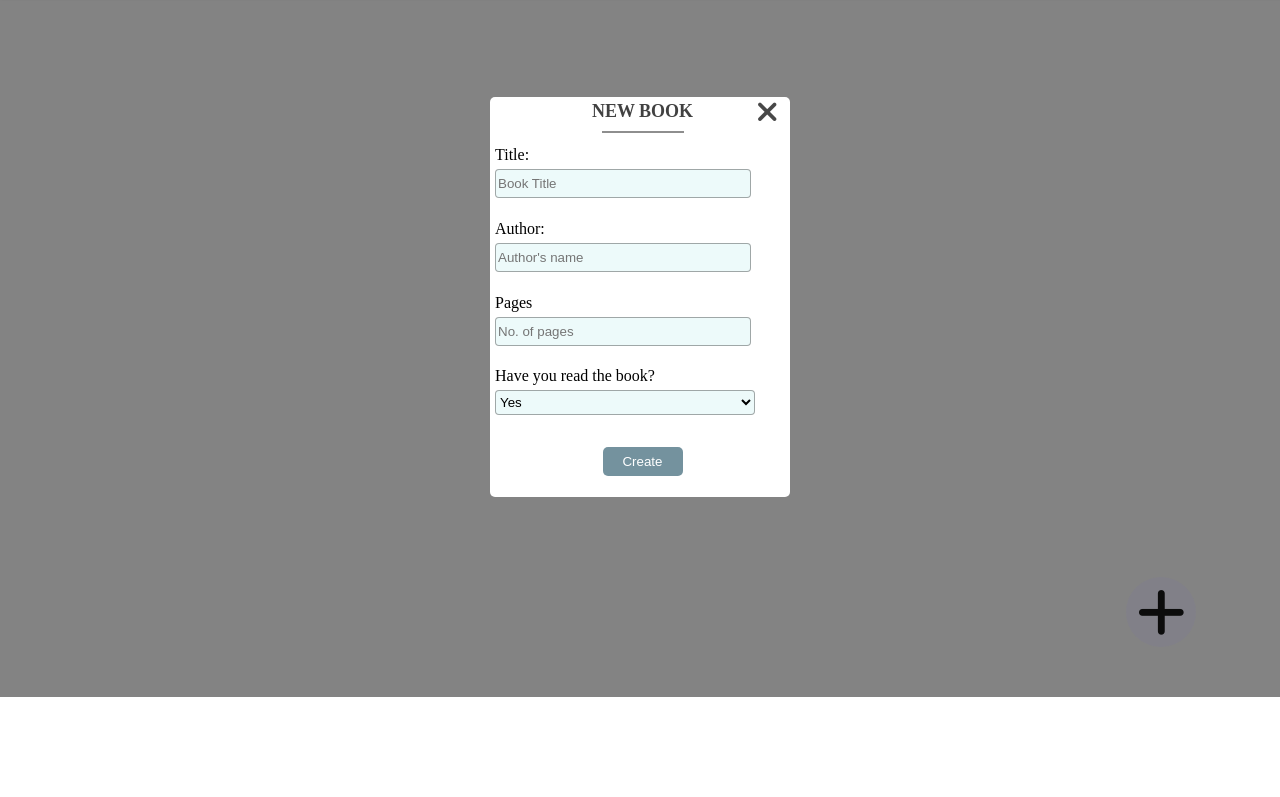
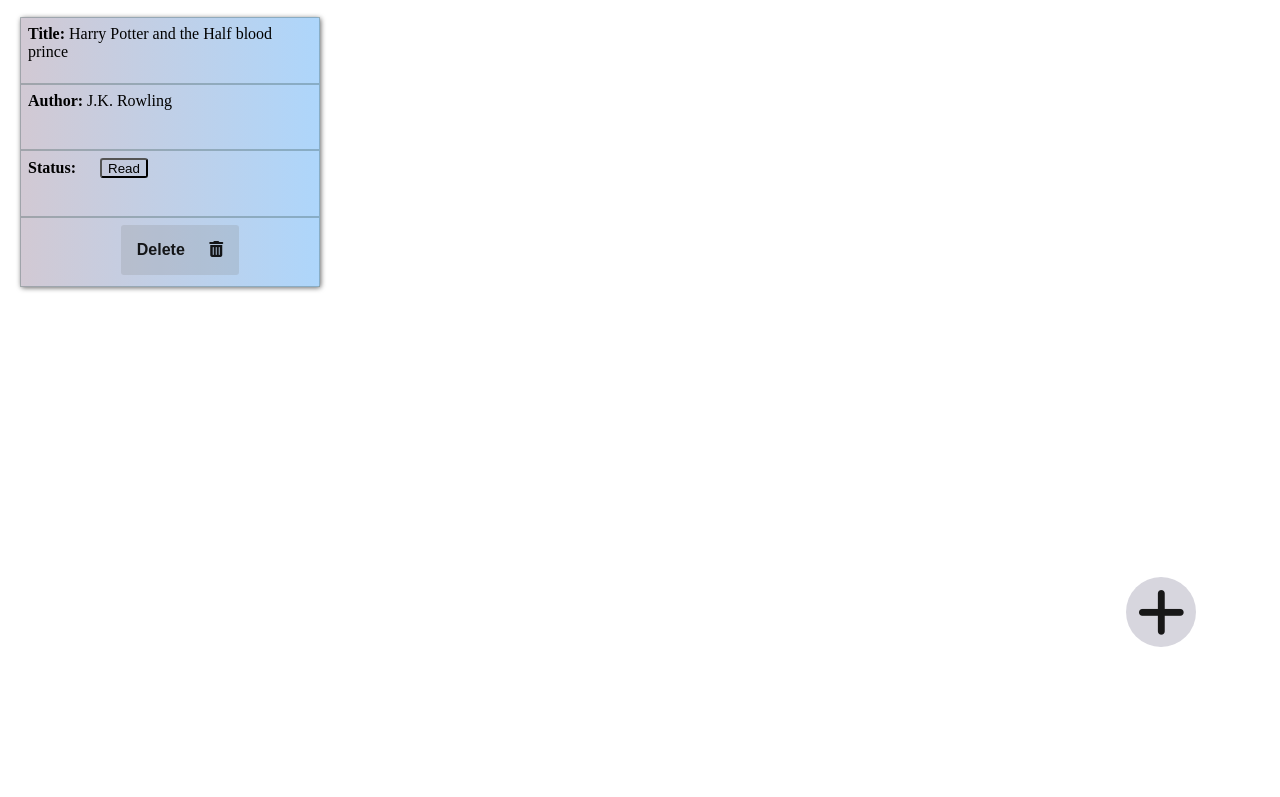
Before and after one commit to Swai15/Book-Library, a plain HTML site: page index.html in a window 1280 px wide. Shown: the part 103-900 px from the top of the page. Before the commit the page ends 800 px from the top, so only its background shows below. Drawn offline with Linux system fonts and the light colour scheme.

Commit message:
Added card structure for existing and new creations

```diff
--- a/index.html
+++ b/index.html
@@ -18,10 +18,11 @@
       <h2>Library</h2>
       <p>Keep track of books</p>
     </div>
+
     <div class="header-right position">
       <button>Login</button>
+    </div>
 
-    </div>
   </div>
 
   <!-- Modal Popup-->
@@ -52,7 +53,7 @@
 
         <div>
           <label for="pages">Pages</label><br>
-          <input id="pages" type="text" placeholder="No. of pages">
+          <input id="pages" type="number" placeholder="No. of pages" minlength="1" min="1">
         </div>
 
         <div>
@@ -71,10 +72,38 @@
     </div>
   </div>
 
-  <!-- Add Book Icon -->
+  <!-- Footer Book Icon -->
   <div class="footer">
     <i class="fa-solid fa-plus" id="open"></i>
     <p class="footer-tooltip">Add new book...</p>
+
+    <!-- Populate books onto the page -->
+    <div class="container">
+      <div class="card">
+
+        <div id="title" class="inner-card">
+          <span class="heading">Title:</span> Harry Potter and the Half blood prince
+        </div>
+        <div id="author" class="inner-card">
+          <span class="heading">Author:</span> J.K. Rowling
+        </div>
+        <div id="read" class="inner-card">
+          <span class="heading">Status:</span>
+          <button> Read </button>
+        </div>
+        <div id="delete" class="inner-card">
+
+          <button>
+            <span class="heading">Delete</span>
+            <span class="delete"><i class="fa-solid fa-trash-can"></i></span>
+          </button>
+        </div>
+
+
+
+      </div>
+
+    </div>
 
   </div>
 
--- a/style.css
+++ b/style.css
@@ -7,7 +7,9 @@
   grid-template-columns: 7fr 1fr;
   height: 100px;
   background: rgb(174, 225, 255);
-  box-shadow: 1px 1px 3px rgba(0, 0, 0, 0.384);
+  /* border: 2px solid black; */
+
+  box-shadow: 3px 3px 3px rgb(0, 0, 0);
 }
 
 
@@ -16,6 +18,7 @@
   grid-template-columns: 50px 150px 1fr;
   margin-top: 10px;
   margin-left: 20px;
+
 }
 
 .header-left i {
@@ -59,7 +62,7 @@
 }
 
 
-.footer i {
+.footer #open {
   position: absolute;
   top: 85vh;
   left: 88vw;
@@ -74,7 +77,7 @@
   opacity: 0.9;
 }
 
-.footer i:hover {
+.footer #open:hover {
   font-size: 60px;
   background: rgba(127, 123, 148, 0.61);
   opacity: 1;
@@ -110,6 +113,7 @@
   display: flex;
   justify-content: center;
   align-items: center;
+  visibility: hidden;
 }
 
 .input-modal {
@@ -118,6 +122,7 @@
   background: white;
   border-radius: 5px;
   position: relative;
+  box-shadow: 1px 1px 5px rgb(0, 0, 0);
 
 }
 
@@ -196,11 +201,6 @@
   margin-top: 5px;
 }
 
-
-
-
-
-
 form button {
   background: rgba(99, 133, 146, 0.89);
   color: white;
@@ -211,8 +211,82 @@
   margin-bottom: 20px;
 }
 
-.button {
+form button:hover {
+  cursor: pointer;
+  background: rgba(67, 98, 110, 0.89);
+}
+
+form .button {
   display: grid;
   justify-content: center;
   align-items: center;
 }
+
+/* END OF MODAL */
+
+
+/* MIDDLE SECTION  */
+.container {
+  background: rgb(255, 255, 255);
+  height: 100vh;
+  width: 100vw;
+  display: grid;
+  grid-template-columns: repeat(auto-fit, minmax(300px, 1fr));
+}
+
+.container .card {
+  background: linear-gradient(to right, rgba(121, 95, 126, 0.336), rgba(93, 173, 247, 0.5));
+  width: 300px;
+  height: 270px;
+  border-radius: 3px;
+  margin: 20px;
+  display: grid;
+  grid-template-rows: repeat(3, 1fr) 70px;
+  box-shadow: 1px 1px 5px rgba(0, 0, 0, 0.582);
+}
+
+.container .inner-card {
+  border: 1px solid rgba(51, 83, 82, 0.315);
+}
+
+.inner-card {
+  padding: 7px;
+  /* border: 2px solid; */
+}
+
+.inner-card .heading {
+  font-weight: 600;
+}
+
+.inner-card button {
+  margin-left: 20px;
+  border-radius: 3px;
+  background: rgba(110, 110, 110, 0.048);
+  height: 20px;
+  width: auto;
+}
+
+.card #delete {
+  font-size: 18px;
+  display: flex;
+  justify-content: center;
+
+}
+
+.card #delete span {
+  margin: 0px 10px;
+}
+
+
+#delete button {
+  height: 50px;
+  font-size: 16px;
+  color: rgba(0, 0, 0, 0.89);
+  background: rgba(128, 128, 128, 0.212);
+  border: 0;
+}
+
+#delete button:hover {
+  cursor: pointer;
+  background: rgba(128, 128, 128, 0.356);
+}
```
